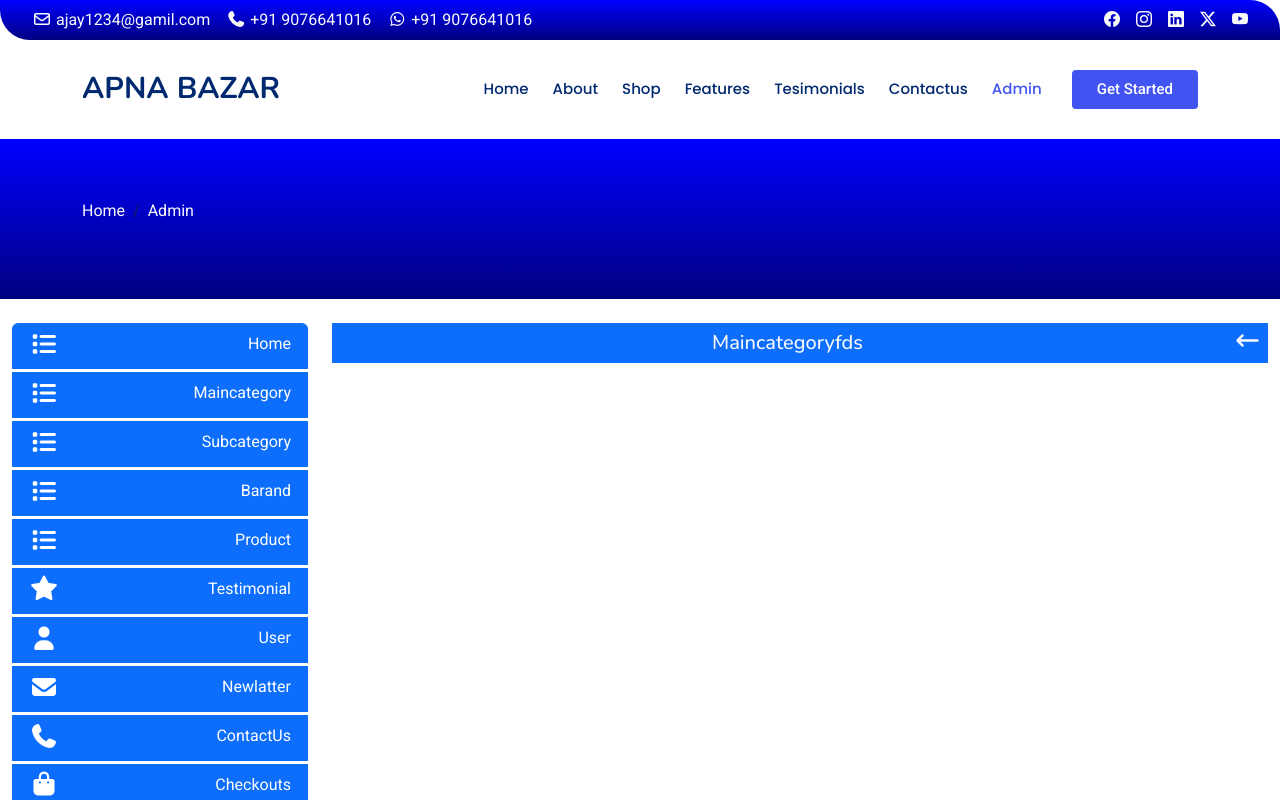
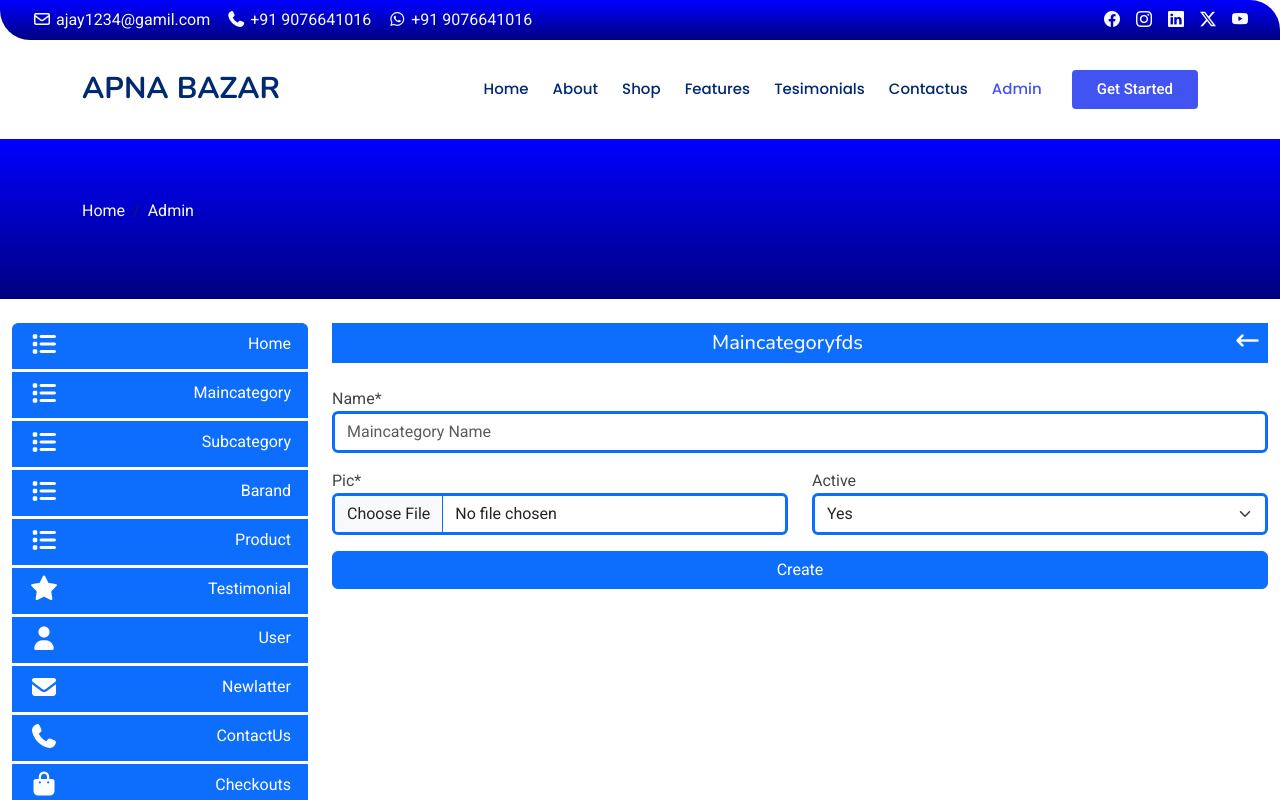
Before and after one commit to codewithajay99/ecomers, a React (Create React App) app: page /admin/maincategory/create in a window 1280 px wide. Shown: the top 800 px of the page. Built offline with nearby package versions, Linux system fonts and the light colour scheme.

Commit message:
to add the ScrollTop button

```diff
--- a/src/App.jsx
+++ b/src/App.jsx
@@ -11,6 +11,7 @@ import ContactUsPage from './Pages/ContactUsPage'
 import AdminHome from './Pages/Admin/AdminHome'
 import AdminMaincategory from './Pages/Admin/Maincategory/AdminMaincategory'
 import AdminCreateMaincategory from './Pages/Admin/Maincategory/AdminCreateMaincategory'
+import ScrollTop from './Component/ScrollTop'
 
 export default function App() {
   return (
@@ -29,6 +30,7 @@ export default function App() {
         <Route path='/admin/maincategory/create' element={<AdminCreateMaincategory/>}/>
 
     </Routes>
+    <ScrollTop/>
 <Footer/>
     </BrowserRouter>
   )
--- a/src/Component/Footer.jsx
+++ b/src/Component/Footer.jsx
@@ -82,6 +82,8 @@ export default function Footer() {
     </div>
 
   </footer>
+  <a href="#" id="scroll-top" class="scroll-top d-flex align-items-center justify-content-center"><i class="bi bi-arrow-up-short"></i></a>
+
  </>
   )
 }
--- /dev/null
+++ b/src/Component/ScrollTop.jsx
@@ -0,0 +1,46 @@
+import { useEffect, useState } from "react";
+
+export default function ScrollTop() {
+  const [show, setShow] = useState(false);
+
+  useEffect(() => {
+    const onScroll = () => {
+      if (window.scrollY > 200) {
+        setShow(true);
+      } else {
+        setShow(false);
+      }
+    };
+
+    window.addEventListener("scroll", onScroll);
+
+    return () => window.removeEventListener("scroll", onScroll);
+  }, []);
+
+  return (
+    show && (
+      <div
+        onClick={() => window.scrollTo({ top: 0, behavior: "smooth" })}
+        style={{
+          position: "fixed",
+          bottom: "20px",
+          right: "20px",
+          width: "35px",
+          height: "35px",
+          borderRadius: "10%",
+          background: "blue",
+          color: "#fff",
+          display: "flex",
+          justifyContent: "center",
+          alignItems: "center",
+          fontSize: "25px",
+          cursor: "pointer",
+          zIndex: 999,
+          boxShadow: "0px 0px 10px rgba(0,0,0,0.3)"
+        }}
+      >
+        ↑
+      </div>
+    )
+  );
+}
--- a/src/Pages/Admin/Maincategory/AdminCreateMaincategory.jsx
+++ b/src/Pages/Admin/Maincategory/AdminCreateMaincategory.jsx
@@ -1,24 +1,99 @@
-import React from 'react'
-import Breadcrum from '../../../Component/Breadcrum'
-import Sidebar from '../Sidebar'
-import { Link } from 'react-router-dom'
+import React, { useState } from "react";
+import Breadcrum from "../../../Component/Breadcrum";
+import Sidebar from "../Sidebar";
+import { Link } from "react-router-dom";
 
 export default function AdminCreateMaincategory() {
+  let [data, setData] = useState({
+    name: "",
+    pic: "",
+    active: true,
+  });
+  // message error
+  let [errorMessage, setErrorMessage] = useState({
+    name: "Name Field is Mendatory",
+    pic: "Pic Field is Mendatory",
+  });
+
+  // Show Error
+  let [show, setShow] = useState(false);
+
+  // function
+  function getInputData(e) {}
+  function postData(e) {
+    e.preventDefault();
+  }
   return (
-
     <>
-    <Breadcrum title="Admin"/>
+      <Breadcrum title="Admin" />
       <div className="container-fluid">
         <div className="row">
           <div className="col-md-3 ">
-                <Sidebar/>
+            <Sidebar />
           </div>
           <div className="col-md-9 ">
-              <h5 className='bg-primary text-center text-light p-2 my-4 w-100'>Maincategoryfds <Link to="/admin/maincategory"><i className='fa fa-long-arrow-left text-light float-end'></i></Link></h5>
+            <h5 className="bg-primary text-center text-light p-2 my-4 w-100">
+              Maincategoryfds{" "}
+              <Link to="/admin/maincategory">
+                <i className="fa fa-long-arrow-left text-light float-end"></i>
+              </Link>
+            </h5>
+
+            <form>
+              <div className="mb-3">
+                <label>Name*</label>
+                <input
+                  type="text"
+                  name="name"
+                  placeholder="Maincategory Name"
+                  onChange={getInputData}
+                  className={`form-control border-3 ${
+                    show && errorMessage.name
+                      ? "border-danger"
+                      : "border-primary"
+                  }`}
+                />
+                {show && errorMessage.name ? (
+                  <p className="text-danger">{errorMessage.name}</p>
+                ) : null}
+              </div>
+
+              <div className="row">
+                <div className="col-md-6">
+                  <label>Pic*</label>
+                  <input
+                    type="file"
+                    name="pic"
+                    onChange={getInputData}
+                    className={`form-control border-3 ${
+                      show && errorMessage.name
+                        ? "border-danger"
+                        : "border-primary"
+                    }`}
+                  />
+                  {show && errorMessage.pic ? (
+                    <p className="text-danger">{errorMessage.pic}</p>
+                  ) : null}
+                </div>
+                <div className="col-md-6">
+                  <label>Active</label>
+                  <select
+                    name="active"
+                    className="form-select border-primary border-3"
+                    onChange={getInputData}
+                  >
+                    <option value="1">Yes</option>
+                    <option value="0">No</option>
+                  </select>
+                </div>
+              </div>
+<div className="mb-3 mt-3">
+  <button className="btn btn-primary w-100">Create</button>
+</div>
+            </form>
           </div>
         </div>
       </div>
-
     </>
-  )
+  );
 }
```
Lines whose indentation alone changed are shown as unchanged.
